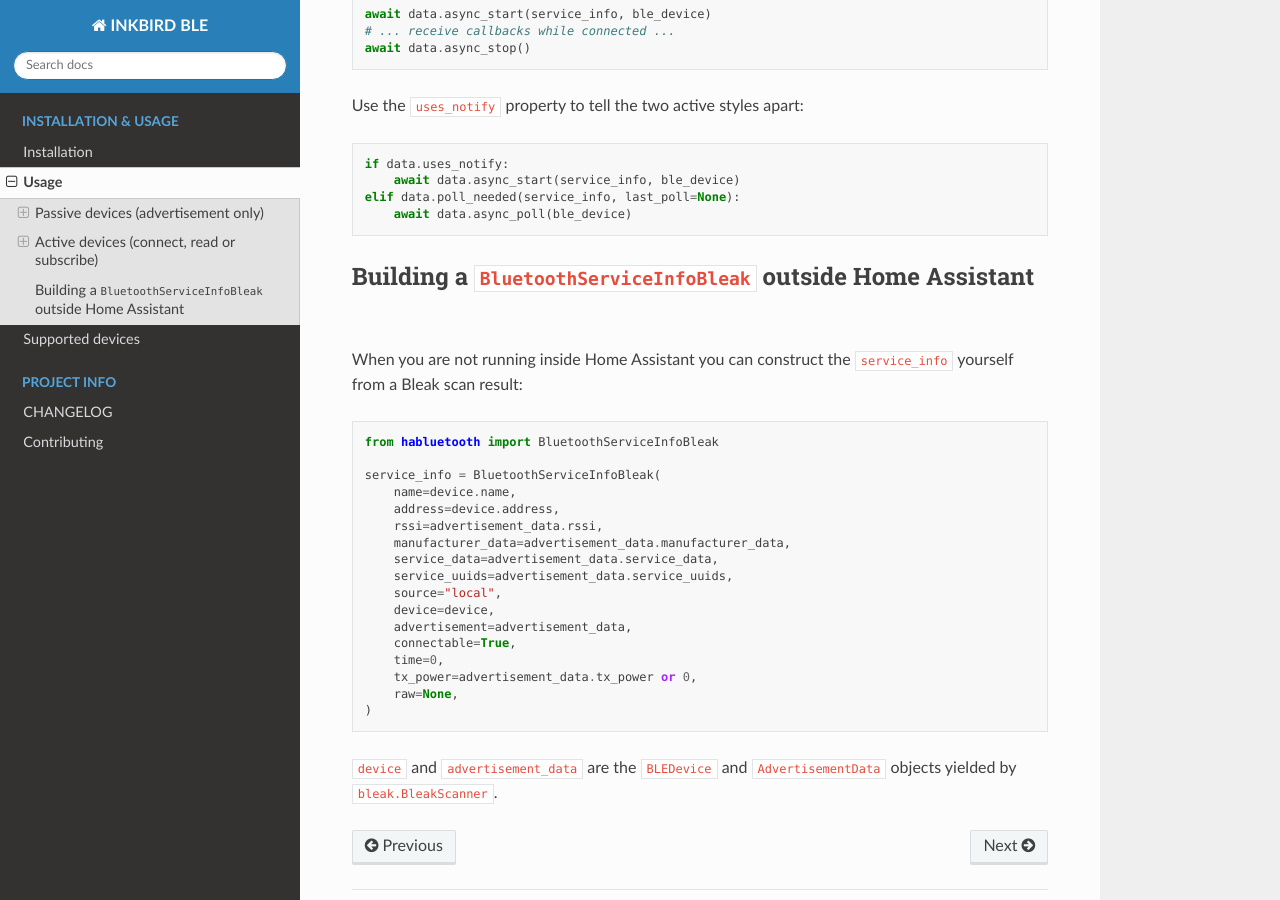
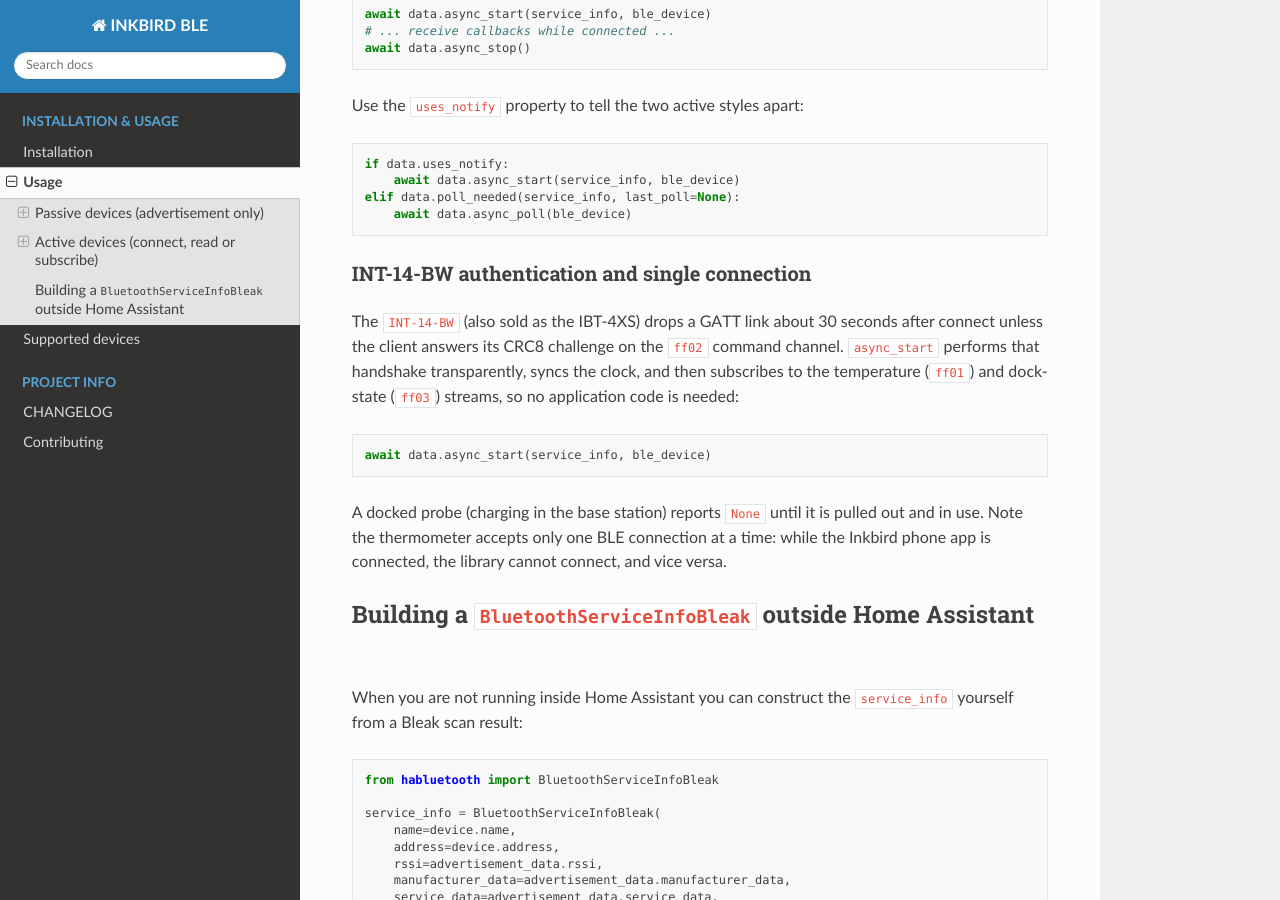
Before and after one commit to Bluetooth-Devices/inkbird-ble, a Sphinx documentation site: the page built from docs/source/usage.md, in a window 1280 px wide and 900 px high, scrolled down 2466 px. Built offline with Sphinx 7.4.7 and the Read the Docs theme 3.1.0, drawn with Linux system fonts in a browser that asks for light colours.

Commit message:
feat: add INT-14-BW (IBT-4XS) 4-probe BBQ thermometer support
Added details about INT-14-BW authentication and connection handling.

````diff
--- a/docs/source/usage.md
+++ b/docs/source/usage.md
@@ -132,6 +132,23 @@ elif data.poll_needed(service_info, last_poll=None):
     await data.async_poll(ble_device)
 ```
 
+### INT-14-BW authentication and single connection
+
+The `INT-14-BW` (also sold as the IBT-4XS) drops a GATT link about 30
+seconds after connect unless the client answers its CRC8 challenge on the
+`ff02` command channel. `async_start` performs that handshake
+transparently, syncs the clock, and then subscribes to the temperature
+(`ff01`) and dock-state (`ff03`) streams, so no application code is needed:
+
+```python
+await data.async_start(service_info, ble_device)
+```
+
+A docked probe (charging in the base station) reports `None` until it is
+pulled out and in use. Note the thermometer accepts only one BLE
+connection at a time: while the Inkbird phone app is connected, the
+library cannot connect, and vice versa.
+
 ## Building a `BluetoothServiceInfoBleak` outside Home Assistant
 
 When you are not running inside Home Assistant you can construct the
````
